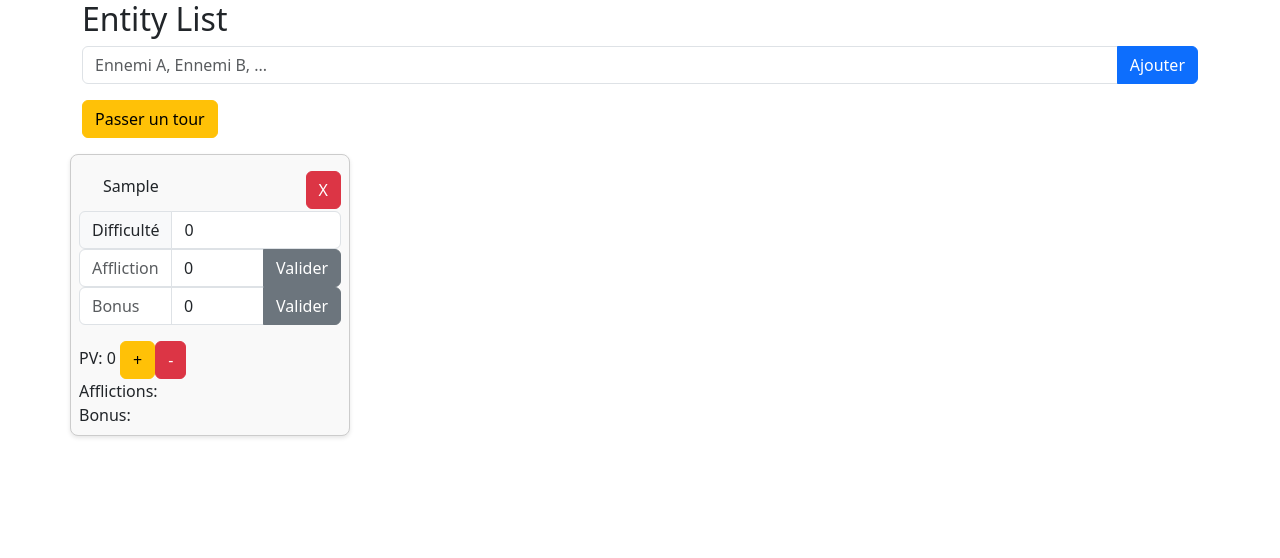
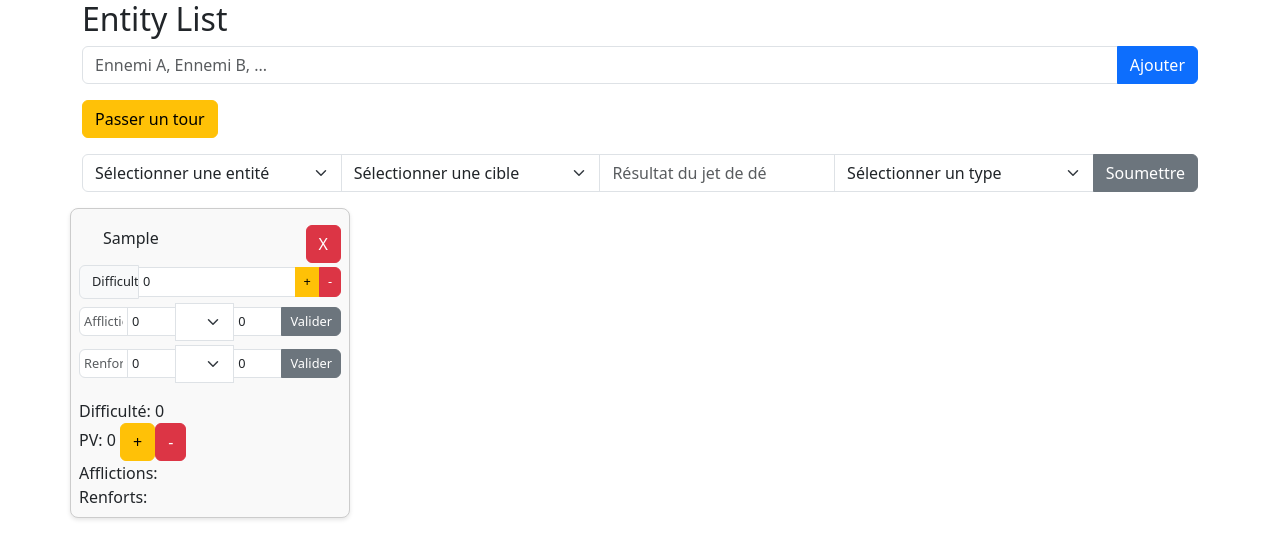
Before and after one commit to J0Nail/event-tools, an Angular app: page / in a window 1280 px wide. Both pictures are taken after typing "Sample" into the empty fields and a click on the button "Ajouter". Shown: the top 558 px of the page. Built offline with nearby package versions, Linux system fonts and the light colour scheme.

Commit message:
Ajout d'un calculateur de dés

```diff
--- a/src/app/components/entity-list/entity-list.component.html
+++ b/src/app/components/entity-list/entity-list.component.html
@@ -5,6 +5,26 @@
     <button class="btn btn-primary" (click)="addEntity()">Ajouter</button>
   </div>
   <button class="btn btn-warning mb-3" (click)="passTurnForAll()">Passer un tour</button>
+  <div class="input-group mb-3">
+    <select [(ngModel)]="selectedEntityId" class="form-select">
+      <option [ngValue]="null">Sélectionner une entité</option>
+      <option *ngFor="let entity of entities" [value]="entity.id">{{ entity.name }}</option>
+    </select>
+    <select [(ngModel)]="targetEntityId" class="form-select">
+      <option [ngValue]="null">Sélectionner une cible</option>
+      <option *ngFor="let entity of entities" [value]="entity.id">{{ entity.name }}</option>
+    </select>
+    <input [(ngModel)]="diceRollResult" class="form-control" placeholder="Résultat du jet de dé" (keyup.enter)="processDiceRoll()"/>
+    <select [(ngModel)]="diceRollType" class="form-select">
+      <option [ngValue]="null">Sélectionner un type</option>
+      <option value="atkEffect">Attaque</option>
+      <option value="defEffect">Défense</option>
+      <option value="healEffect">Soin</option>
+      <option value="shieldEffect">Bouclier</option>
+      <option value="damageEffect">Dégat</option>
+    </select>
+    <button class="btn btn-secondary" (click)="processDiceRoll()">Soumettre</button>
+  </div>
   <div class="entity-list row">
     <div *ngFor="let entity of entities" class="entity-card-container col-md-4">
       <app-entity [entity]="entity" (delete)="deleteEntity($event)" (update)="updateEntities()"></app-entity>
--- a/src/app/components/entity-list/entity-list.component.ts
+++ b/src/app/components/entity-list/entity-list.component.ts
@@ -2,9 +2,8 @@ import { Component, OnInit } from '@angular/core';
 import { CommonModule } from '@angular/common';
 import { FormsModule } from '@angular/forms';
 import { EntityComponent } from '../entity/entity.component';
-import { Entity, Affliction, Bonus } from '../../models/entity.model';
+import { Entity, Affliction, Renfort } from '../../models/entity.model';
 import 'bootstrap/dist/css/bootstrap.min.css';
-
 
 @Component({
   selector: 'app-entity-list',
@@ -16,6 +15,10 @@ import 'bootstrap/dist/css/bootstrap.min.css';
 export class EntityListComponent implements OnInit {
   entities: Entity[] = [];
   newEntityName: string = '';
+  diceRollResult: number | null = null;
+  diceRollType: string | null = null;
+  selectedEntityId: number | null = null;
+  targetEntityId: number | null = null;
 
   ngOnInit() {
     this.loadEntities();
@@ -29,13 +32,18 @@ export class EntityListComponent implements OnInit {
         hp: 0,
         newHp: 0,
         afflictions: [],
-        bonus: [],
+        renforts: [],
         eliminated: false,
         newAffliction: '',
         newAfflictionTurns: 0,
-        newBonus: '',
-        newBonusTurns: 0,
-        difficulty: 0
+        newRenfort: '',
+        newRenfortTurns: 0,
+        difficulty: 0,
+        newRenfortEffectType: '',
+        newRenfortEffectValue: 0,
+        newAfflictionEffectType: '',
+        newAfflictionEffectValue: 0,
+        damageEffect: 0
       };
       this.entities.push(newEntity);
       this.newEntityName = '';
@@ -59,9 +67,9 @@ export class EntityListComponent implements OnInit {
           affliction.turnsRemaining--;
         }
       });
-      entity.bonus.forEach(bonus => {
-        if (bonus.turnsRemaining > 0) {
-          bonus.turnsRemaining--;
+      entity.renforts.forEach(renfort => {
+        if (renfort.turnsRemaining > 0) {
+          renfort.turnsRemaining--;
         }
       });
     });
@@ -78,4 +86,13 @@ export class EntityListComponent implements OnInit {
       this.entities = JSON.parse(entities);
     }
   }
+
+  processDiceRoll() {
+    if (this.diceRollResult !== null) {
+      const selectedEntity = this.selectedEntityId !== null ? this.entities.find(entity => entity.id === this.selectedEntityId) : null;
+      const targetEntity = this.targetEntityId !== null ? this.entities.find(entity => entity.id === this.targetEntityId) : null;
+      console.log(`Résultat du jet de dé: ${this.diceRollResult}, Type: ${this.diceRollType || 'Non spécifié'}, Entité: ${selectedEntity ? selectedEntity.name : 'Non spécifiée'}, Cible: ${targetEntity ? targetEntity.name : 'Non spécifiée'}`);
+
+    }
+  }
 }
--- a/src/app/components/entity/entity.component.html
+++ b/src/app/components/entity/entity.component.html
@@ -13,19 +13,40 @@
     <div class="entity-card-container__form--row input-group">
         <span class="input-group-text">Difficulté</span>
         <input [(ngModel)]="entity.difficulty" type="number" class="form-control" min="0" max="20" />
+        <button class="btn btn-warning" (click)="increaseDifficulty()">+</button>
+        <button class="btn btn-danger" (click)="decreaseDifficulty()">-</button>
     </div>
     <div class="entity-card-container__form--row input-group">
       <input [(ngModel)]="entity.newAffliction" class="form-control" placeholder="Affliction"/>
       <input [(ngModel)]="entity.newAfflictionTurns" type="number" class="form-control" placeholder="Turns"/>
+      <select [(ngModel)]="entity.newAfflictionEffectType" class="form-select">
+        <option value="atkEffect">Attaque</option>
+        <option value="defEffect">Défense</option>
+        <option value="healEffect">Soin</option>
+        <option value="shieldEffect">Bouclier</option>
+        <option value="damageEffect">Dégat</option>
+      </select>
+      <input [(ngModel)]="entity.newAfflictionEffectValue" type="number" class="form-control" placeholder="Value"/>
       <button class="btn btn-secondary" (click)="setAffliction()">Valider</button>
     </div>
     <div class="entity-card-container__form--row input-group">
-      <input [(ngModel)]="entity.newBonus" class="form-control" placeholder="Bonus"/>
-      <input [(ngModel)]="entity.newBonusTurns" type="number" class="form-control" placeholder="Turns"/>
-      <button class="btn btn-secondary" (click)="setBonus()">Valider</button>
+      <input [(ngModel)]="entity.newRenfort" class="form-control" placeholder="Renfort"/>
+      <input [(ngModel)]="entity.newRenfortTurns" type="number" class="form-control" placeholder="Turns"/>
+      <select [(ngModel)]="entity.newRenfortEffectType" class="form-select">
+        <option value="atkEffect">Attaque</option>
+        <option value="defEffect">Défense</option>
+        <option value="healEffect">Soin</option>
+        <option value="shieldEffect">Bouclier</option>
+        <option value="damageEffect">Dégat</option>
+      </select>
+      <input [(ngModel)]="entity.newRenfortEffectValue" type="number" class="form-control" placeholder="Value"/>
+      <button class="btn btn-secondary" (click)="setRenfort()">Valider</button>
     </div>
   </div>
   <div class="entity-card-container__infos mt-3">
+    <div>
+      Difficulté: {{ entity.difficulty }}
+    </div>
     <div>
       PV: {{ entity.hp }}
       <button class="btn btn-warning" (click)="healEntity()">+</button>
@@ -35,15 +56,25 @@
       <ul class="list-group">
         <li *ngFor="let affliction of entity.afflictions" class="list-group-item">
           {{ affliction.name }} ({{ affliction.turnsRemaining }} tours restants)
+          <span *ngIf="affliction.atkEffect">Attaque: {{ affliction.atkEffect }}</span>
+          <span *ngIf="affliction.defEffect">Défense: {{ affliction.defEffect }}</span>
+          <span *ngIf="affliction.healEffect">Soin: {{ affliction.healEffect }}</span>
+          <span *ngIf="affliction.shieldEffect">Bouclier: {{ affliction.shieldEffect }}</span>
+          <span *ngIf="affliction.damageEffect">Dégats: {{ affliction.damageEffect }}</span>
           <button class="btn btn-danger btn-sm float-end" (click)="removeAffliction(affliction)">X</button>
         </li>
       </ul>
     </div>
-    <div>Bonus:
+    <div>Renforts:
       <ul class="list-group">
-        <li *ngFor="let bonus of entity.bonus" class="list-group-item">
-          {{ bonus.name }} ({{ bonus.turnsRemaining }} tours restants)
-          <button class="btn btn-danger btn-sm float-end" (click)="removeBonus(bonus)">X</button>
+        <li *ngFor="let renfort of entity.renforts" class="list-group-item">
+          {{ renfort.name }} ({{ renfort.turnsRemaining }} tours restants)
+          <span *ngIf="renfort.atkEffect">Attaque: {{ renfort.atkEffect }}</span>
+          <span *ngIf="renfort.defEffect">Défense: {{ renfort.defEffect }}</span>
+          <span *ngIf="renfort.healEffect">Soin: {{ renfort.healEffect }}</span>
+          <span *ngIf="renfort.shieldEffect">Bouclier: {{ renfort.shieldEffect }}</span>
+          <span class="damage-effect">Dégats: {{ renfort['damageEffect'] }}</span> <!-- Add damageEffect display -->
+          <button class="btn btn-danger btn-sm float-end" (click)="removeRenfort(renfort)">X</button>
         </li>
       </ul>
     </div>
--- a/src/app/components/entity/entity.component.scss
+++ b/src/app/components/entity/entity.component.scss
@@ -4,4 +4,58 @@
         justify-content: space-between;
         align-items: center;
     }
+
+    &__form {
+        display: flex;
+        flex-direction: column;
+        margin-bottom: 0.5rem;
+        background-color: #e9ecef; /* Add background color */
+        padding: 0.5rem; /* Add padding */
+        border-radius: 4px; /* Add border radius */
+        border: 1px solid #ced4da; /* Add border */
+
+        &--eliminated {
+            margin-bottom: 0.25rem;
+        }
+
+        &--name {
+            margin-bottom: 0.25rem;
+        }
+
+        &--row {
+            display: flex;
+            align-items: center;
+            margin-bottom: 0.25rem;
+
+            .input-group-text {
+                width: 60px; /* Reduce the width of the input group text */
+                font-size: 0.8rem; /* Reduce the font size */
+            }
+
+            input {
+                width: 40px; /* Reduce the width of the inputs */
+                font-size: 0.8rem; /* Reduce the font size */
+                padding: 0.25rem; /* Reduce the padding */
+            }
+
+            button {
+                margin-left: 0.5rem;
+                font-size: 0.8rem; /* Reduce the font size */
+                padding: 0.25rem 0.5rem; /* Reduce the padding */
+            }
+        }
+    }
+
+    &__infos {
+        margin-top: 0.5rem;
+
+        .list-group-item {
+            padding: 0.25rem 0.5rem;
+            font-size: 0.8rem; /* Reduce the font size */
+        }
+    }
 }
+
+.eliminated {
+    text-decoration: line-through;
+}
--- a/src/app/components/entity/entity.component.ts
+++ b/src/app/components/entity/entity.component.ts
@@ -1,7 +1,7 @@
 import { Component, Input, Output, EventEmitter } from '@angular/core';
 import { CommonModule } from '@angular/common';
 import { FormsModule } from '@angular/forms';
-import { Entity, Affliction, Bonus } from '../../models/entity.model';
+import { Entity, Affliction, Renfort } from '../../models/entity.model';
 
 @Component({
   selector: 'app-entity',
@@ -31,22 +31,45 @@ export class EntityComponent {
     this.update.emit();
   }
 
-  setAffliction() {
-    if (this.entity.newAffliction.trim()) {
-      const existingAffliction = this.entity.afflictions.find(affliction => affliction.name === this.entity.newAffliction);
-      if (existingAffliction) {
-        existingAffliction.turnsRemaining = this.entity.newAfflictionTurns;
+  setEffect(effectList: any[], newEffectName: string, newEffectTurns: number, newEffectType: string, newEffectValue: number, effectType: 'affliction' | 'renfort') {
+    if (newEffectName.trim()) {
+      const existingEffect = effectList.find(effect => effect.name === newEffectName);
+      if (existingEffect) {
+        existingEffect.turnsRemaining = newEffectTurns;
+        existingEffect[newEffectType] = newEffectValue;
       } else {
-        const newAffliction: Affliction = {
-          name: this.entity.newAffliction,
-          turnsRemaining: this.entity.newAfflictionTurns
+        const newEffect = {
+          name: newEffectName,
+          turnsRemaining: newEffectTurns,
+          atkEffect: newEffectType === 'atkEffect' ? newEffectValue : 0,
+          defEffect: newEffectType === 'defEffect' ? newEffectValue : 0,
+          healEffect: newEffectType === 'healEffect' ? newEffectValue : 0,
+          shieldEffect: newEffectType === 'shieldEffect' ? newEffectValue : 0,
+          damageEffect: newEffectType === 'damageEffect' ? newEffectValue : 0
         };
-        this.entity.afflictions.push(newAffliction);
+        effectList.push(newEffect);
       }
-      this.entity.newAffliction = '';
-      this.entity.newAfflictionTurns = 0;
+      if (effectType === 'affliction') {
+        this.entity.newAffliction = '';
+        this.entity.newAfflictionTurns = 0;
+        this.entity.newAfflictionEffectType = '';
+        this.entity.newAfflictionEffectValue = 0;
+      } else {
+        this.entity.newRenfort = '';
+        this.entity.newRenfortTurns = 0;
+        this.entity.newRenfortEffectType = '';
+        this.entity.newRenfortEffectValue = 0;
+      }
       this.update.emit();
     }
+  }
+
+  setAffliction() {
+    this.setEffect(this.entity.afflictions, this.entity.newAffliction, this.entity.newAfflictionTurns, this.entity.newAfflictionEffectType, this.entity.newAfflictionEffectValue, 'affliction');
+  }
+
+  setRenfort() {
+    this.setEffect(this.entity.renforts, this.entity.newRenfort, this.entity.newRenfortTurns, this.entity.newRenfortEffectType, this.entity.newRenfortEffectValue, 'renfort');
   }
 
   removeAffliction(affliction: Affliction) {
@@ -54,26 +77,8 @@ export class EntityComponent {
     this.update.emit();
   }
 
-  setBonus() {
-    if (this.entity.newBonus.trim()) {
-      const existingBonus = this.entity.bonus.find(bonus => bonus.name === this.entity.newBonus);
-      if (existingBonus) {
-        existingBonus.turnsRemaining = this.entity.newBonusTurns;
-      } else {
-        const newBonus: Bonus = {
-          name: this.entity.newBonus,
-          turnsRemaining: this.entity.newBonusTurns
-        };
-        this.entity.bonus.push(newBonus);
-      }
-      this.entity.newBonus = '';
-      this.entity.newBonusTurns = 0;
-      this.update.emit();
-    }
-  }
-
-  removeBonus(bonus: Bonus) {
-    this.entity.bonus = this.entity.bonus.filter(b => b !== bonus);
+  removeRenfort(renfort: Renfort) {
+    this.entity.renforts = this.entity.renforts.filter(r => r !== renfort);
     this.update.emit();
   }
 
@@ -81,4 +86,16 @@ export class EntityComponent {
     this.entity.eliminated = !this.entity.eliminated;
     this.update.emit();
   }
+
+  increaseDifficulty() {
+    this.entity.difficulty++;
+    this.update.emit();
+  }
+
+  decreaseDifficulty() {
+    if (this.entity.difficulty > 0) {
+      this.entity.difficulty--;
+      this.update.emit();
+    }
+  }
 }
```
Also changed, not shown: src/app/models/entity.model.ts (+21 -4 lines). Lines whose indentation alone changed are shown as unchanged.
